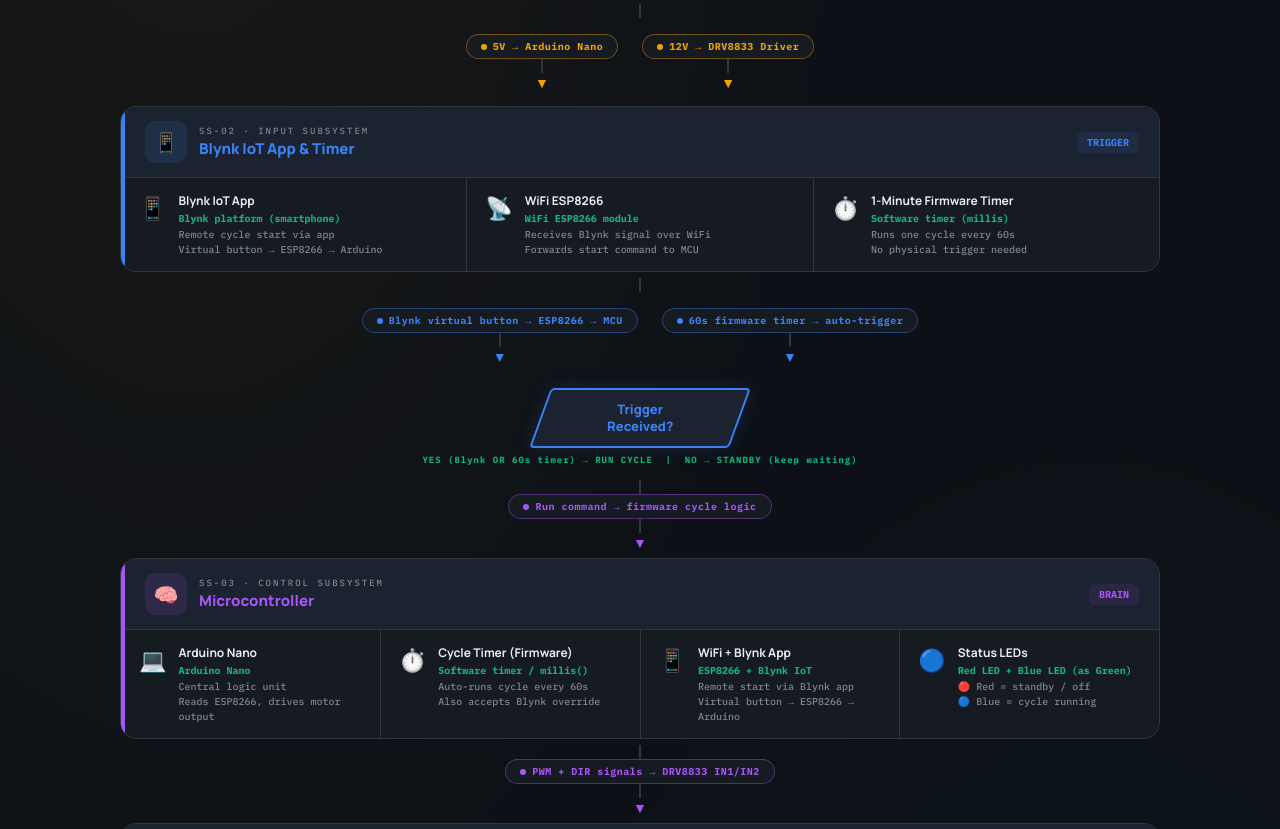
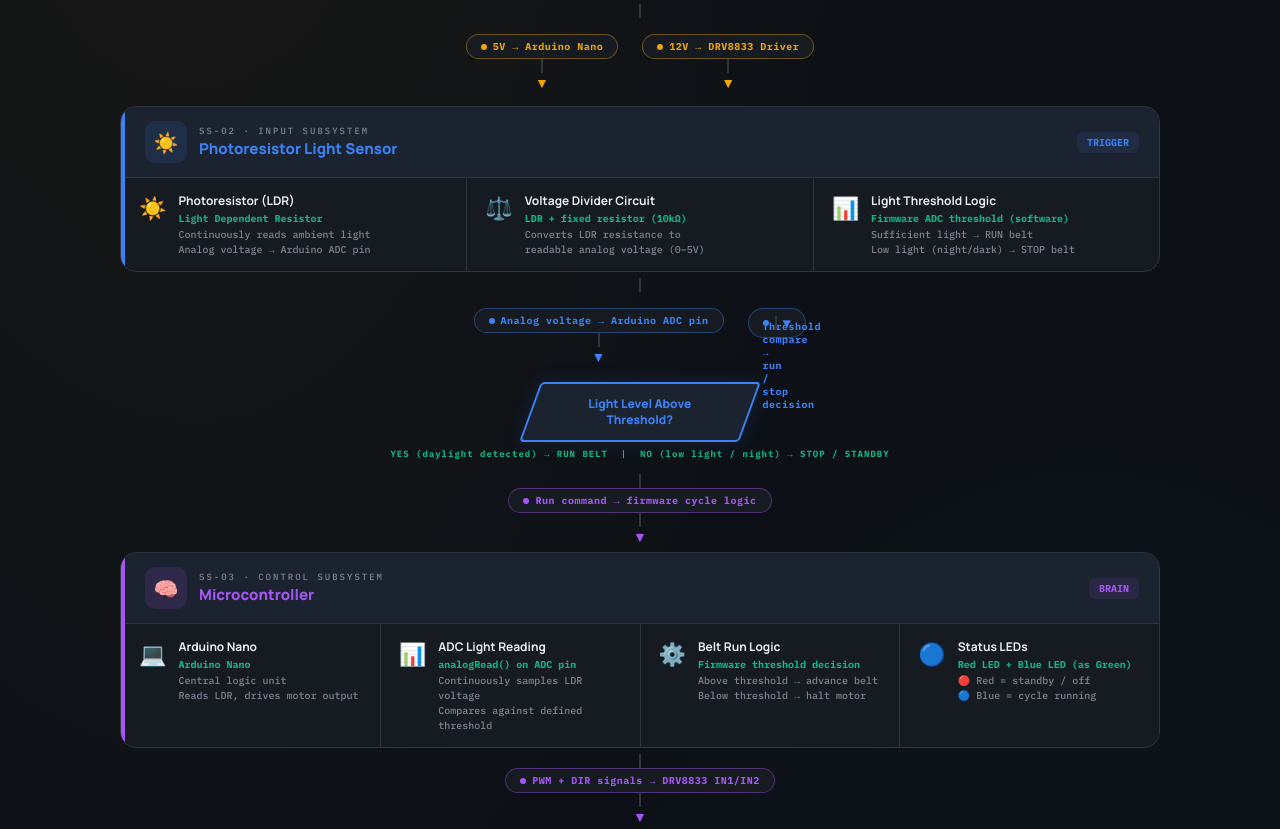
Before and after one commit to Shreyaj-pseudo/Automatic-Solar-Panel-Cleaning, a plain HTML site: page index.html in a window 1280 px wide. Shown: the part 447-1276 px from the top of the page. Drawn offline with Linux system fonts and the light colour scheme.

Commit message:
changed the system architechture

```diff
--- a/index.html
+++ b/index.html
@@ -166,12 +166,12 @@
   /* decision */
   .decision-wrap { display: flex; flex-direction: column; align-items: center; width: 100%; padding: 8px 0; }
   .diamond {
-    width: 200px; height: 60px; background: var(--surface2);
+    width: 220px; height: 60px; background: var(--surface2);
     border: 2px solid var(--input); transform: skewX(-20deg);
     display: flex; align-items: center; justify-content: center;
     box-shadow: 0 0 20px rgba(59,130,246,0.15); border-radius: 4px;
   }
-  .diamond-text { transform: skewX(20deg); font-size: 13px; font-weight: 800; color: var(--input); text-align: center; line-height: 1.3; }
+  .diamond-text { transform: skewX(20deg); font-size: 12px; font-weight: 800; color: var(--input); text-align: center; line-height: 1.3; }
   .diamond-yes { font-family: var(--mono); font-size: 9px; color: var(--drive); font-weight: 700; letter-spacing: 1px; margin-top: 6px; }
 
   /* film loop */
@@ -382,39 +382,39 @@
     </div>
   </div>
 
-  <!-- SS-02: INPUT -->
+  <!-- SS-02: INPUT (PHOTORESISTOR) -->
   <div class="subsystem ss-input">
     <div class="ss-header">
-      <div class="ss-icon">📱</div>
+      <div class="ss-icon">☀️</div>
       <div class="ss-meta">
         <div class="ss-id">SS-02 · Input Subsystem</div>
-        <div class="ss-name">Blynk IoT App & Timer</div>
+        <div class="ss-name">Photoresistor Light Sensor</div>
       </div>
       <div class="ss-badge">TRIGGER</div>
     </div>
     <div class="ss-body">
       <div class="comp">
-        <div class="comp-icon">📱</div>
+        <div class="comp-icon">☀️</div>
         <div>
-          <div class="comp-name">Blynk IoT App</div>
-          <div class="comp-part">Blynk platform (smartphone)</div>
-          <div class="comp-detail">Remote cycle start via app<br/>Virtual button → ESP8266 → Arduino</div>
+          <div class="comp-name">Photoresistor (LDR)</div>
+          <div class="comp-part">Light Dependent Resistor</div>
+          <div class="comp-detail">Continuously reads ambient light<br/>Analog voltage → Arduino ADC pin</div>
         </div>
       </div>
       <div class="comp">
-        <div class="comp-icon">📡</div>
+        <div class="comp-icon">⚖️</div>
         <div>
-          <div class="comp-name">WiFi ESP8266</div>
-          <div class="comp-part">WiFi ESP8266 module</div>
-          <div class="comp-detail">Receives Blynk signal over WiFi<br/>Forwards start command to MCU</div>
+          <div class="comp-name">Voltage Divider Circuit</div>
+          <div class="comp-part">LDR + fixed resistor (10kΩ)</div>
+          <div class="comp-detail">Converts LDR resistance to<br/>readable analog voltage (0–5V)</div>
         </div>
       </div>
       <div class="comp">
-        <div class="comp-icon">⏱️</div>
+        <div class="comp-icon">📊</div>
         <div>
-          <div class="comp-name">1-Minute Firmware Timer</div>
-          <div class="comp-part">Software timer (millis)</div>
-          <div class="comp-detail">Runs one cycle every 60s<br/>No physical trigger needed</div>
+          <div class="comp-name">Light Threshold Logic</div>
+          <div class="comp-part">Firmware ADC threshold (software)</div>
+          <div class="comp-detail">Sufficient light → RUN belt<br/>Low light (night/dark) → STOP belt</div>
         </div>
       </div>
     </div>
@@ -424,12 +424,12 @@
     <div class="arrow-pipe"></div>
     <div class="multi-arrow">
       <div class="single-arrow">
-        <div class="arrow-pill input-s"><div class="arrow-dot"></div>Blynk virtual button → ESP8266 → MCU</div>
+        <div class="arrow-pill input-s"><div class="arrow-dot"></div>Analog voltage → Arduino ADC pin</div>
         <div class="arrow-pipe"></div>
         <div style="font-size:14px; color:var(--input)">▼</div>
       </div>
       <div class="single-arrow">
-        <div class="arrow-pill input-s"><div class="arrow-dot"></div>60s firmware timer → auto-trigger</div>
+        <div class="arrow-pill input-s"><div class="arrow-dot"></div">Threshold compare → run / stop decision</div>
         <div class="arrow-pipe"></div>
         <div style="font-size:14px; color:var(--input)">▼</div>
       </div>
@@ -439,9 +439,9 @@
   <!-- DECISION -->
   <div class="decision-wrap">
     <div class="diamond">
-      <div class="diamond-text">Trigger<br/>Received?</div>
+      <div class="diamond-text">Light Level Above<br/>Threshold?</div>
     </div>
-    <div class="diamond-yes">YES (Blynk OR 60s timer) → RUN CYCLE &nbsp;|&nbsp; NO → STANDBY (keep waiting)</div>
+    <div class="diamond-yes">YES (daylight detected) → RUN BELT &nbsp;|&nbsp; NO (low light / night) → STOP / STANDBY</div>
   </div>
 
   <div class="arrow-block">
@@ -469,23 +469,23 @@
         <div>
           <div class="comp-name">Arduino Nano</div>
           <div class="comp-part">Arduino Nano</div>
-          <div class="comp-detail">Central logic unit<br/>Reads ESP8266, drives motor output</div>
+          <div class="comp-detail">Central logic unit<br/>Reads LDR, drives motor output</div>
         </div>
       </div>
       <div class="comp">
-        <div class="comp-icon">⏱️</div>
+        <div class="comp-icon">📊</div>
         <div>
-          <div class="comp-name">Cycle Timer (Firmware)</div>
-          <div class="comp-part">Software timer / millis()</div>
-          <div class="comp-detail">Auto-runs cycle every 60s<br/>Also accepts Blynk override</div>
+          <div class="comp-name">ADC Light Reading</div>
+          <div class="comp-part">analogRead() on ADC pin</div>
+          <div class="comp-detail">Continuously samples LDR voltage<br/>Compares against defined threshold</div>
         </div>
       </div>
       <div class="comp">
-        <div class="comp-icon">📱</div>
+        <div class="comp-icon">⚙️</div>
         <div>
-          <div class="comp-name">WiFi + Blynk App</div>
-          <div class="comp-part">ESP8266 + Blynk IoT</div>
-          <div class="comp-detail">Remote start via Blynk app<br/>Virtual button → ESP8266 → Arduino</div>
+          <div class="comp-name">Belt Run Logic</div>
+          <div class="comp-part">Firmware threshold decision</div>
+          <div class="comp-detail">Above threshold → advance belt<br/>Below threshold → halt motor</div>
         </div>
       </div>
       <div class="comp">
@@ -651,7 +651,7 @@
   <div class="legend">
     <span class="legend-title">Legend</span>
     <div class="leg-item"><div class="leg-line" style="background:var(--power)"></div><span style="color:var(--power)">DC Power</span></div>
-    <div class="leg-item"><div class="leg-line" style="background:var(--input)"></div><span style="color:var(--input)">User Input Signal</span></div>
+    <div class="leg-item"><div class="leg-line" style="background:var(--input)"></div><span style="color:var(--input)">Sensor / Analog Signal</span></div>
     <div class="leg-item"><div class="leg-line" style="background:var(--control)"></div><span style="color:var(--control)">Control / PWM Signal</span></div>
     <div class="leg-item"><div class="leg-line" style="background:var(--drive)"></div><span style="color:var(--drive)">Mechanical Torque</span></div>
     <div class="leg-item"><div class="leg-line" style="background:var(--mech)"></div><span style="color:var(--mech)">Belt / Film Advance</span></div>
@@ -678,7 +678,7 @@
     <div>
       <div class="domain-label">Domain 01</div>
       <div class="domain-title">Software Subsystems</div>
-      <div class="domain-desc">Input logic, control firmware, wireless communication & status feedback</div>
+      <div class="domain-desc">Input sensing, control firmware, threshold logic & status feedback</div>
     </div>
   </div>
 
@@ -687,26 +687,26 @@
     <div class="ov-card-header">
       <div class="ov-num">SS-02</div>
       <div>
-        <div class="ov-card-title">📱 Input Subsystem</div>
-        <div class="ov-card-sub">Blynk IoT App + ESP8266 WiFi + 1-Minute Firmware Timer</div>
+        <div class="ov-card-title">☀️ Input Subsystem</div>
+        <div class="ov-card-sub">Photoresistor (LDR) + Voltage Divider + Firmware Threshold Logic</div>
       </div>
     </div>
     <div class="ov-body">
       <div>
         <div class="ov-section-label">Parts selected</div>
         <div class="ov-parts">
-          <div class="ov-part"><span>#174</span>WiFi ESP8266</div>
-          <div class="ov-part"><span>APP</span>Blynk IoT Platform</div>
-          <div class="ov-part"><span>FW</span>millis() software timer</div>
+          <div class="ov-part"><span>—</span>Photoresistor (LDR)</div>
+          <div class="ov-part"><span>—</span>10kΩ Fixed Resistor (voltage divider)</div>
+          <div class="ov-part"><span>FW</span>analogRead() ADC threshold (software)</div>
         </div>
       </div>
       <div class="ov-decision">
         <div class="ov-section-label" style="margin-bottom:10px;">Decision rationale</div>
-        <p>There is no physical button or limit switch in this prototype. The system has two triggers, both handled in software. The primary trigger is the <strong>Blynk IoT mobile app</strong>: a virtual button on the Blynk dashboard sends a command over WiFi to the <strong>ESP8266 module</strong>, which forwards it to the Arduino Nano to start a cleaning cycle on demand from anywhere via smartphone. The secondary trigger is a <strong>1-minute firmware timer</strong> coded into the Arduino using the <code>millis()</code> function — regardless of any app input, the system automatically runs one cleaning cycle every 60 seconds. This dual-trigger approach means the panel cleans itself periodically without user involvement, while still allowing <strong>manual override via the Blynk app</strong> at any time.</p>
+        <p>The system uses a <strong>photoresistor (LDR)</strong> as its sole trigger — there is no physical button, timer, or wireless input. The LDR is wired in a <strong>voltage divider</strong> configuration with a fixed 10kΩ resistor, producing an analog voltage that rises and falls with ambient light intensity. This voltage is fed directly into an Arduino analog input pin and read continuously using <code>analogRead()</code>. The firmware compares the sampled value against a <strong>pre-defined light threshold</strong>: when the reading exceeds the threshold — indicating sufficient daylight for the solar panel to be active — the belt drive is enabled and the conveyor film begins advancing. When light drops below the threshold (e.g., at night or during heavy cloud cover), the Arduino halts the motor and the system enters standby. This makes the cleaning cycle <strong>inherently tied to actual solar conditions</strong> — the belt only runs when the panel is producing power, ensuring cleaning effort is never wasted in the dark.</p>
       </div>
       <div class="ov-why">
         <div class="ov-why-icon">💡</div>
-        <p>Blynk was chosen over a custom app because it requires <strong>zero backend infrastructure</strong> — the ESP8266 connects to the Blynk cloud with a single auth token, and the mobile dashboard can be set up in minutes. This lets the team validate wireless control without spending time building app software.</p>
+        <p>A photoresistor was chosen over a timer or wireless trigger because it creates a <strong>self-regulating, condition-aware system</strong> — cleaning only occurs when sunlight is present and dust removal actually benefits panel output. It requires no connectivity, no scheduling, and no user intervention, reducing system complexity significantly while making the prototype's behaviour directly responsive to the environment it is designed to operate in.</p>
       </div>
     </div>
   </div>
@@ -717,7 +717,7 @@
       <div class="ov-num">SS-03</div>
       <div>
         <div class="ov-card-title">🧠 Control Subsystem</div>
-        <div class="ov-card-sub">Arduino Nano + WiFi ESP8266 → Blynk IoT App</div>
+        <div class="ov-card-sub">Arduino Nano + LDR ADC Reading + Threshold Belt Logic</div>
       </div>
     </div>
     <div class="ov-body">
@@ -725,17 +725,16 @@
         <div class="ov-section-label">Parts selected</div>
         <div class="ov-parts">
           <div class="ov-part"><span>#133</span>Arduino Nano</div>
-          <div class="ov-part"><span>#174</span>WiFi ESP8266</div>
-          <div class="ov-part"><span>APP</span>Blynk IoT Platform</div>
+          <div class="ov-part"><span>FW</span>analogRead() threshold firmware</div>
         </div>
       </div>
       <div class="ov-decision">
         <div class="ov-section-label" style="margin-bottom:10px;">Decision rationale</div>
-        <p>The <strong>Arduino Nano</strong> was selected as the MCU because it is compact, well-documented, and directly compatible with the DRV8833 driver and stepper motor library. It provides sufficient GPIO pins for the ESP8266 serial interface, PWM motor output, and LED status indicators within a small footprint. The firmware handles two things in parallel: listening for an incoming start command forwarded from the ESP8266 via the Blynk app, and running an internal <strong>60-second millis() timer</strong> that automatically triggers a cycle regardless of app input. When either trigger fires, the Arduino sends step pulses to the DRV8833 to advance the film for a set duration, then stops and resets the timer for the next cycle.</p>
+        <p>The <strong>Arduino Nano</strong> was selected as the MCU because it is compact, well-documented, and directly compatible with the DRV8833 driver and stepper motor library. It provides sufficient GPIO and ADC pins for reading the LDR voltage divider, outputting PWM motor signals, and driving LED status indicators within a small footprint. The firmware continuously samples the LDR via <code>analogRead()</code> and applies a <strong>software-defined threshold</strong> — when the ambient light reading crosses above the threshold, the Arduino begins issuing step pulses to the DRV8833 to advance the film; when it drops below, the motor is stopped and the system waits. The threshold value can be tuned in firmware to calibrate the system to the specific lighting conditions of the test environment.</p>
       </div>
       <div class="ov-why">
         <div class="ov-why-icon">💡</div>
-        <p>Blynk was chosen over a custom app because it requires <strong>minimal backend setup</strong> — the ESP8266 connects directly to the Blynk cloud using a simple token, and the mobile dashboard can be configured in minutes, letting the team focus on validating the mechanical prototype rather than building app infrastructure.</p>
+        <p>Centralising both sensing and motor control in the Arduino Nano keeps the circuit simple and <strong>fully self-contained</strong> — no external modules, cloud services, or wireless infrastructure are required. This reduces failure points and makes bench testing and threshold tuning straightforward.</p>
       </div>
     </div>
   </div>
@@ -745,8 +744,8 @@
     <div class="ov-card-header">
       <div class="ov-num">SS-03b</div>
       <div>
-        <div class="ov-card-title">🔵Status Indicator LEDs</div>
-        <div class="ov-card-sub">🔵 Blue= cycle running &nbsp;·&nbsp; 🔴 Red = standby / system off</div>
+        <div class="ov-card-title">🔵 Status Indicator LEDs</div>
+        <div class="ov-card-sub">🔵 Blue = belt running (daylight) &nbsp;·&nbsp; 🔴 Red = standby (low light)</div>
       </div>
     </div>
     <div class="ov-body">
@@ -759,7 +758,7 @@
       </div>
       <div class="ov-decision">
         <div class="ov-section-label" style="margin-bottom:10px;">Decision rationale</div>
-        <p>Two LEDs provide clear, at-a-glance system status without requiring a serial monitor or display. The <strong>Blue LED</strong> is lit while a cleaning cycle is actively running — confirming the motor is turning and the film is advancing. The <strong>Red LED</strong> is lit during standby, indicating the system is powered and waiting for the next trigger — either the 60-second timer firing or a manual start from the Blynk app. Both are driven directly from Arduino GPIO output pins through current-limiting resistors, making system state immediately visible during bench testing.</p>
+        <p>Two LEDs provide clear, at-a-glance system status without requiring a serial monitor or display. The <strong>Blue LED</strong> is lit while the belt is actively running — confirming the LDR has detected sufficient light, the motor is turning, and the film is advancing. The <strong>Red LED</strong> is lit during standby, indicating the system is powered but the light level is below the threshold — the belt is halted and the system is waiting for adequate daylight. Both are driven directly from Arduino GPIO output pins through current-limiting resistors, making system state immediately visible during bench testing.</p>
       </div>
       <div class="ov-why">
         <div class="ov-why-icon">💡</div>
@@ -799,7 +798,7 @@
       </div>
       <div class="ov-decision">
         <div class="ov-section-label" style="margin-bottom:10px;">Decision rationale</div>
-        <p>A <strong>12V AC-DC wall supply</strong> was chosen as the primary source because it provides stable, regulated power sufficient to drive both the stepper motor and logic electronics without the complexity of battery management. The <strong>adjustable buck converter</strong> steps the 12V rail down to 5V for the Arduino Nano and logic-level components, keeping the motor and logic rails electrically isolated to prevent motor switching noise from interfering with the MCU or WiFi module.</p>
+        <p>A <strong>12V AC-DC wall supply</strong> was chosen as the primary source because it provides stable, regulated power sufficient to drive both the stepper motor and logic electronics without the complexity of battery management. The <strong>adjustable buck converter</strong> steps the 12V rail down to 5V for the Arduino Nano and logic-level components, keeping the motor and logic rails electrically isolated to prevent motor switching noise from interfering with the MCU.</p>
       </div>
       <div class="ov-why">
         <div class="ov-why-icon">💡</div>
@@ -899,7 +898,7 @@
       </div>
       <div class="ov-why">
         <div class="ov-why-icon">💡</div>
-        <p>The film acts as a <strong>sacrificial layer</strong> — It absorbs all wear and contamination instead of the panel glass. When degraded or saturated, It will be cleaned by the brush mechanism before coming back onto the top of the solar panel</p>
+        <p>The film acts as a <strong>sacrificial layer</strong> — It absorbs all wear and contamination instead of the panel glass. When degraded or saturated, It will be cleaned by the brush mechanism before coming back onto the top of the solar panel.</p>
       </div>
     </div>
   </div>
```
Also changed, not shown: 1 other file.
